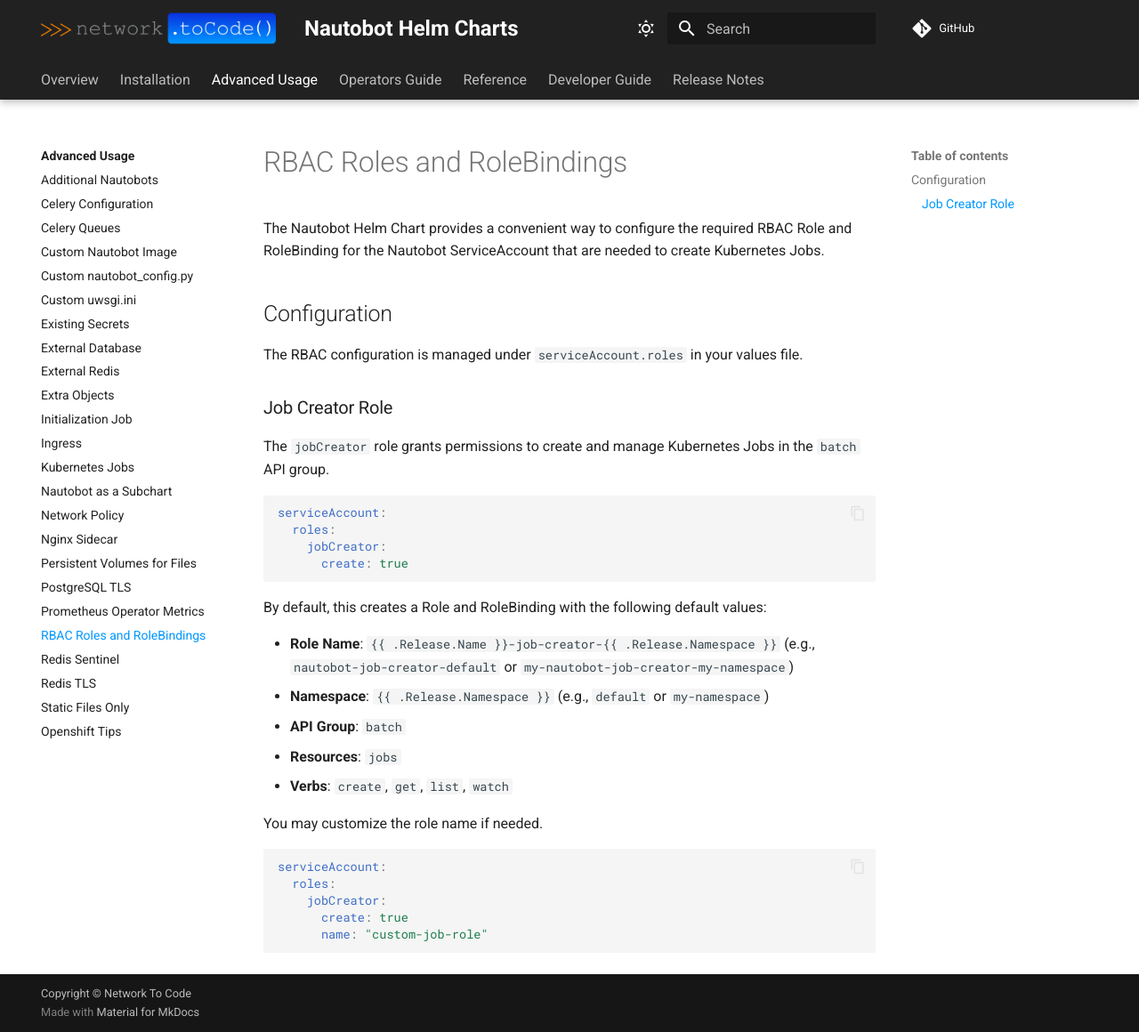
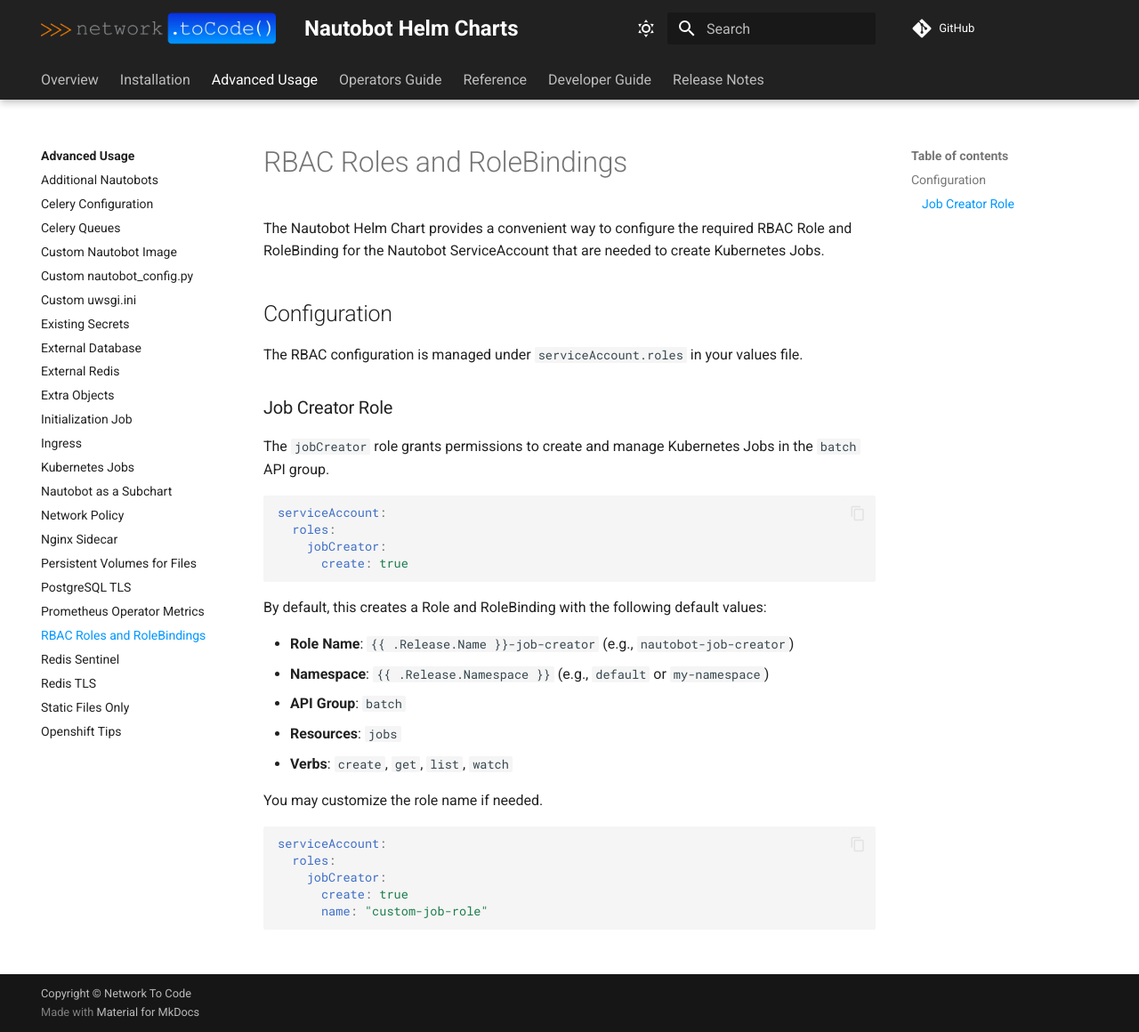
Before and after one commit to nautobot/helm-charts, an MkDocs documentation site: the page built from docs/advanced-features/rbac-roles.md, in a window 1280 px wide and 1160 px high. Shown: the whole window at 89% size. Built offline with MkDocs 1.6.1 and Material for MkDocs 9.7.7, drawn with Linux system fonts in a browser that asks for light colours; comment, search, counter and statistics services are not loaded.

Commit message:
Apply suggestions from code review
Co-authored-by: Uros Bajzelj <ubajze@users.noreply.github.com>

```diff
--- a/docs/advanced-features/rbac-roles.md
+++ b/docs/advanced-features/rbac-roles.md
@@ -19,7 +19,7 @@
 
 By default, this creates a Role and RoleBinding with the following default values:
 
-- **Role Name**: `{{ .Release.Name }}-job-creator-{{ .Release.Namespace }}` (e.g., `nautobot-job-creator-default` or `my-nautobot-job-creator-my-namespace`)
+- **Role Name**: `{{ .Release.Name }}-job-creator` (e.g., `nautobot-job-creator`)
 - **Namespace**: `{{ .Release.Namespace }}` (e.g., `default` or `my-namespace`)
 - **API Group**: `batch`
 - **Resources**: `jobs`
```
Also changed, not shown: 2 other files.
